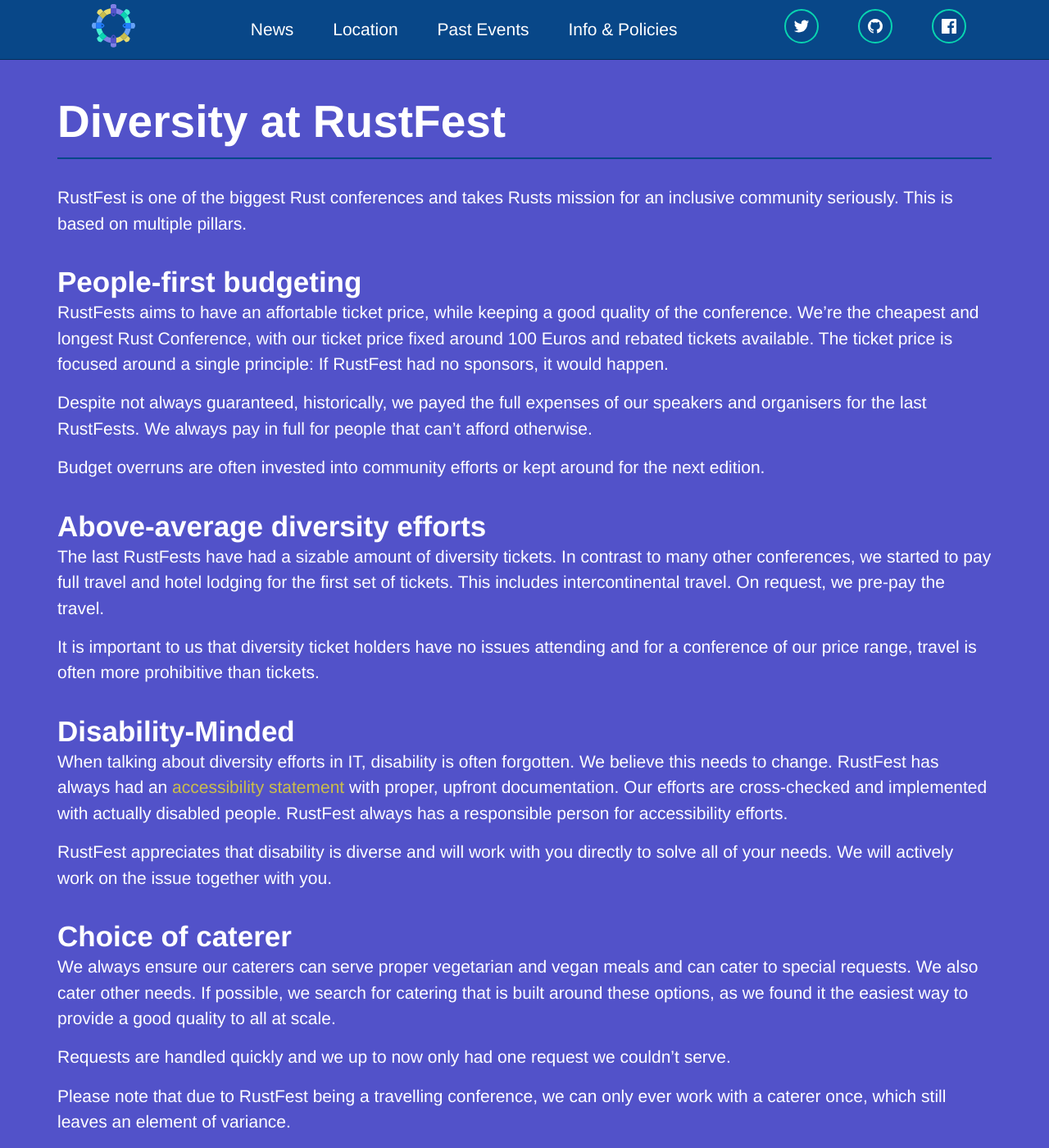
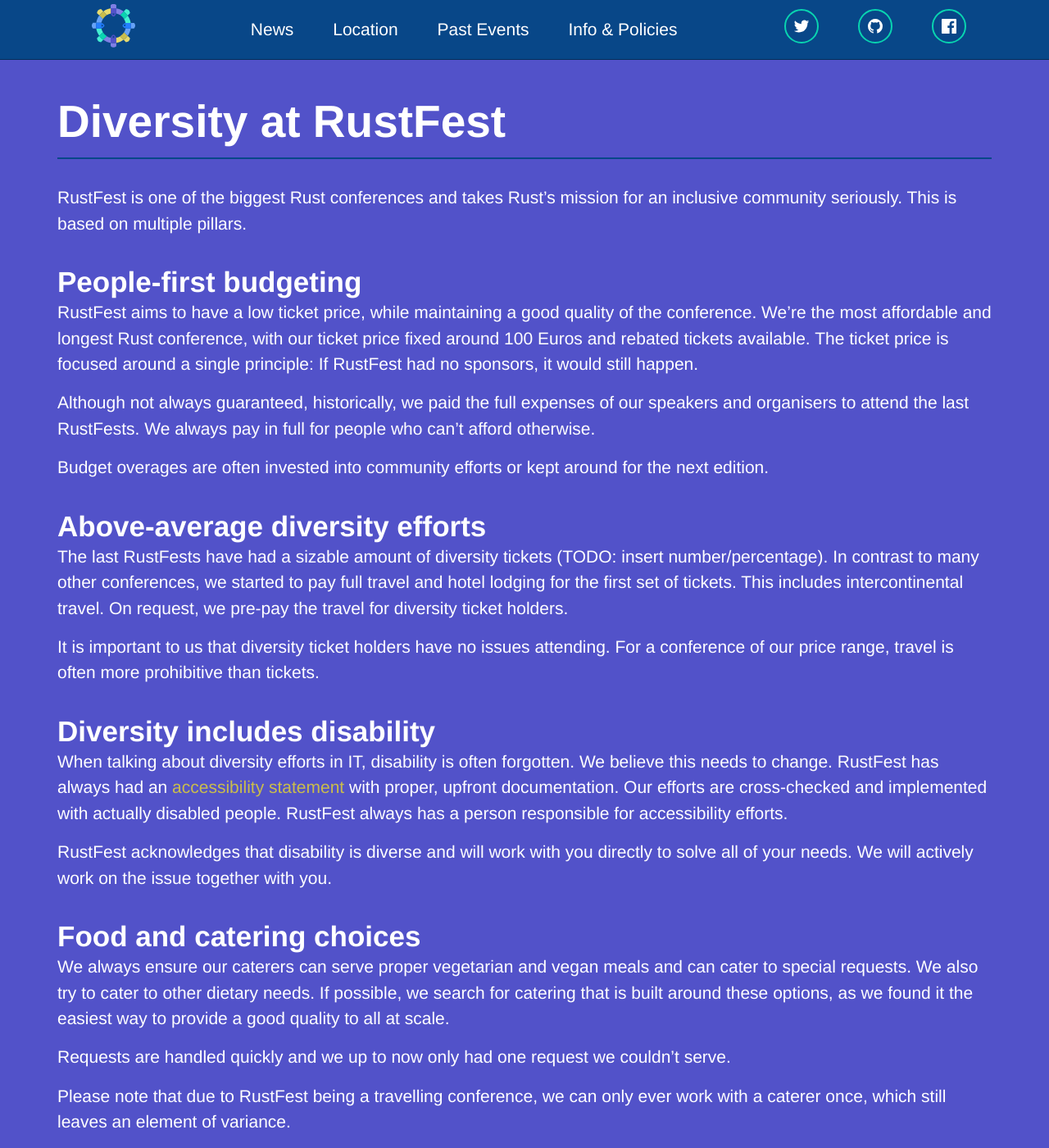
Before and after one commit to RustFestEU/rome.rustfest.eu, a Jekyll site: the page built from diversity.md, in a window 1280 px wide and 1400 px high. Shown: the whole window at 82% size. Built offline with Jekyll 4.4.1, drawn with Linux system fonts in a browser that asks for light colours; nearby versions of some CDN libraries; some of the changed text lies outside the part shown.

Commit message:
Diversity: Spelling, style, clarifications, headlines

```diff
--- a/diversity.md
+++ b/diversity.md
@@ -4,31 +4,31 @@
 title: Diversity at RustFest
 ---
 
-RustFest is one of the biggest Rust conferences and takes Rusts mission for an inclusive community seriously. This is based on multiple pillars.
+RustFest is one of the biggest Rust conferences and takes Rust's mission for an inclusive community seriously. This is based on multiple pillars.
 
 ## People-first budgeting
 
-RustFests aims to have an affortable ticket price, while keeping a good quality of the conference. We're the cheapest and longest Rust Conference, with our ticket price fixed around 100 Euros and rebated tickets available. The ticket price is focused around a single principle: If RustFest had no sponsors, it would happen.
+RustFest aims to have a low ticket price, while maintaining a good quality of the conference. We're the most affordable and longest Rust conference, with our ticket price fixed around 100 Euros and rebated tickets available. The ticket price is focused around a single principle: If RustFest had no sponsors, it would still happen.
 
-Despite not always guaranteed, historically, we payed the full expenses of our speakers and organisers for the last RustFests. We always pay in full for people that can't afford otherwise.
+Although not always guaranteed, historically, we paid the full expenses of our speakers and organisers to attend the last RustFests. We always pay in full for people who can't afford otherwise.
 
-Budget overruns are often invested into community efforts or kept around for the next edition.
+Budget overages are often invested into community efforts or kept around for the next edition.
 
 ## Above-average diversity efforts
 
-The last RustFests have had a sizable amount of diversity tickets. In contrast to many other conferences, we started to pay full travel and hotel lodging for the first set of tickets. This includes intercontinental travel. On request, we pre-pay the travel.
+The last RustFests have had a sizable amount of diversity tickets (TODO: insert number/percentage). In contrast to many other conferences, we started to pay full travel and hotel lodging for the first set of tickets. This includes intercontinental travel. On request, we pre-pay the travel for diversity ticket holders.
 
-It is important to us that diversity ticket holders have no issues attending and for a conference of our price range, travel is often more prohibitive than tickets.
+It is important to us that diversity ticket holders have no issues attending. For a conference of our price range, travel is often more prohibitive than tickets.
 
-## Disability-Minded
+## Diversity includes disability
 
-When talking about diversity efforts in IT, disability is often forgotten. We believe this needs to change. RustFest has always had an [accessibility statement](/accessibility/) with proper, upfront documentation. Our efforts are cross-checked and implemented with actually disabled people. RustFest always has a responsible person for accessibility efforts.
+When talking about diversity efforts in IT, disability is often forgotten. We believe this needs to change. RustFest has always had an [accessibility statement](/accessibility/) with proper, upfront documentation. Our efforts are cross-checked and implemented with actually disabled people. RustFest always has a person responsible for accessibility efforts.
 
-RustFest appreciates that disability is diverse and will work with you directly to solve all of your needs. We will actively work on the issue together with you.
+RustFest acknowledges that disability is diverse and will work with you directly to solve all of your needs. We will actively work on the issue together with you.
 
-## Choice of caterer
+## Food and catering choices
 
-We always ensure our caterers can serve proper vegetarian and vegan meals and can cater to special requests. We also cater other needs. If possible, we search for catering that is built around these options, as we found it the easiest way to provide a good quality to all at scale.
+We always ensure our caterers can serve proper vegetarian and vegan meals and can cater to special requests. We also try to cater to other dietary needs. If possible, we search for catering that is built around these options, as we found it the easiest way to provide a good quality to all at scale.
 
 Requests are handled quickly and we up to now only had one request we couldn't serve.
 
@@ -38,7 +38,7 @@
 
 RustFest has a strict rule around free alcohol: there is none. This includes refusing offers from sponsors for some. We found during previous conferences that offering free alcohol contributes to an aggressive party culture, as people would drink for free and _then_ buy some more.
 
-Please note that some fringe events of the conference may have alcohol on sale, but we check that there's always affortable and good non-alcoholic options and enough space to avoid drunk people.
+Please note that some fringe events of the conference may have alcohol on sale, but we check that there's always affordable and good non-alcoholic options available, and enough space to avoid drunk people.
 
 ## No debates
 
@@ -48,8 +48,8 @@
 
 We trust you and so far had a great experience with that.
 
-## We strive for constant improval
+## We strive for constant improvement
 
 The Rust community is young and RustFest is a young project. We're happy to take any feedback about (this and previous) RustFests at any time. Please contact us at [team@rustfest.eu](mailto:team@rustfest.eu) around that.
 
-If you see an something that can be improved, please let us know! We will care about it. If it happens to be a thing that you _like_ working on, please also approach us for becoming part of the team. We appreciate that solutions are not always for free and will always try to provide effort as well as a budget for your task.
+If you see something that can be improved, please let us know! We will care about it. If it happens to be a thing that you _like_ working on, please also approach us for becoming part of the team. We appreciate that solutions are not always for free and will always try to provide effort as well as a budget for your task.
```
